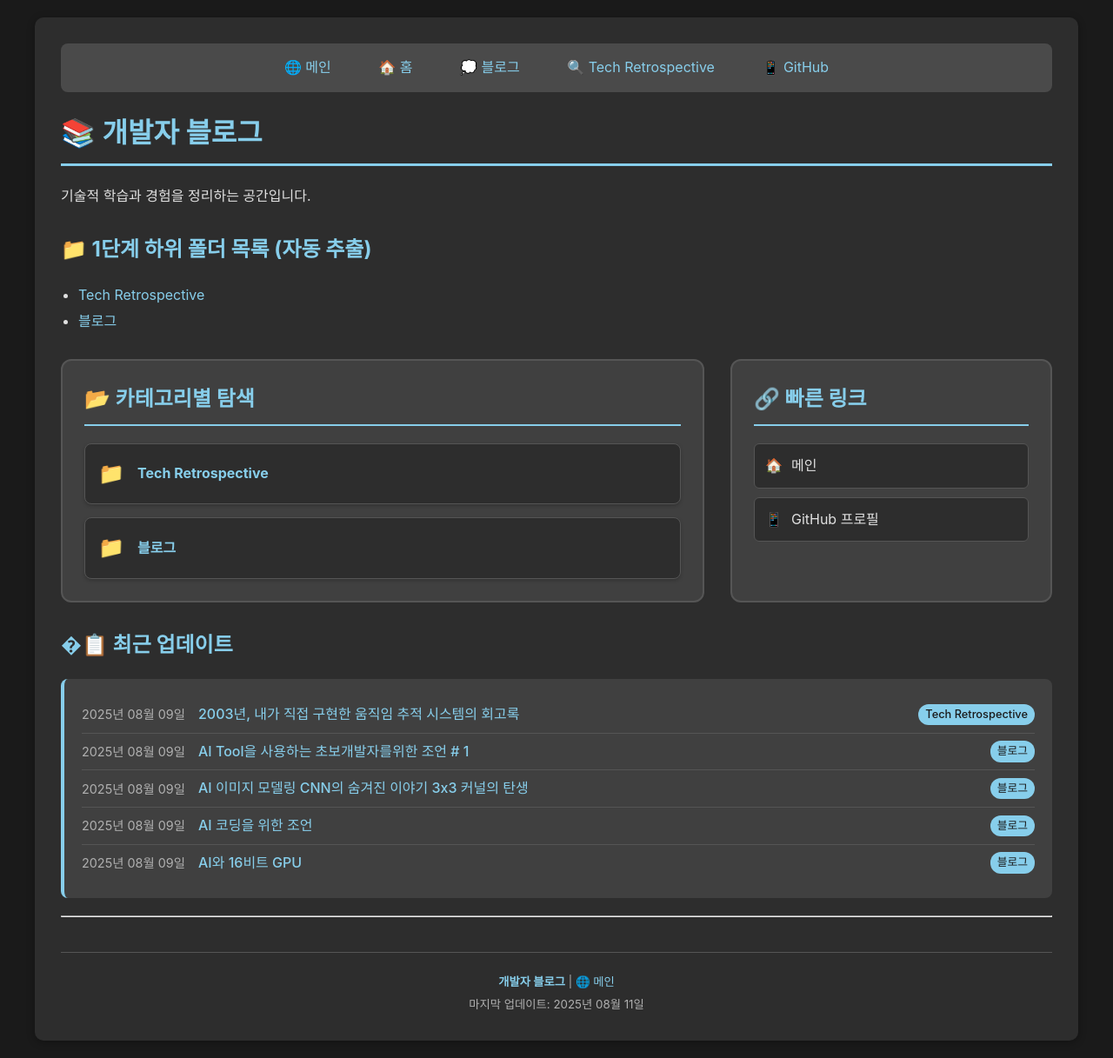
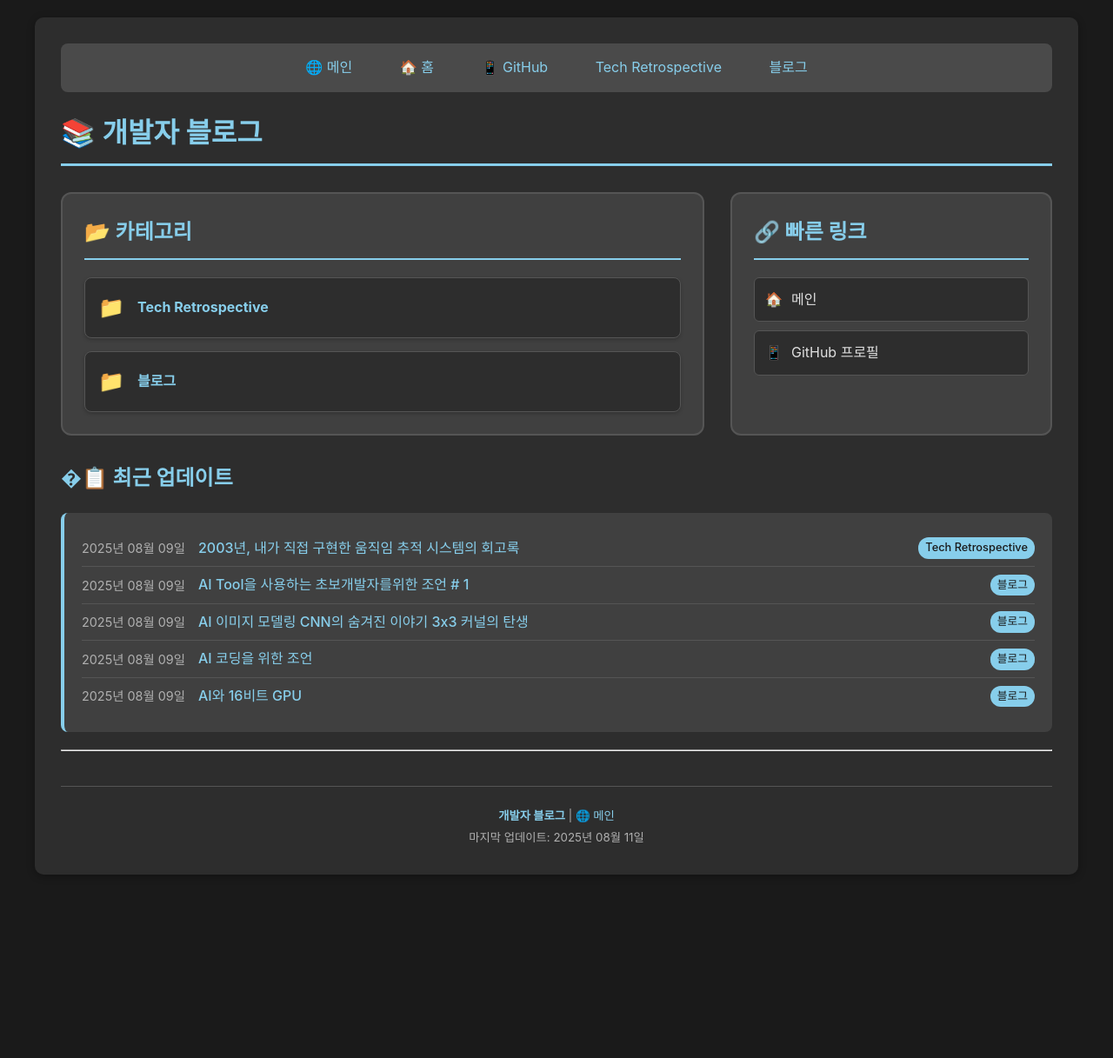
Before and after one commit to c0z0c/blog, a Jekyll site: the page built from index.md, in a window 1280 px wide. Shown: the whole page at 87% size. Built offline with Jekyll 4.4.1, drawn with Linux system fonts in a browser that asks for light colours; after the commit the page ends 1026 px from its top, so only the background shows below that.

Commit message:
동적폴더 적용

```diff
--- a/_layouts/default.html
+++ b/_layouts/default.html
@@ -441,13 +441,32 @@
 <body>
     <div class="main-wrapper">
         <div class="container">
-            <div class="nav-bar">
-                <a href="https://c0z0c.github.io/" target="_blank">🌐 메인</a>
-                <a href="{{ site.baseurl }}/">🏠 홈</a>
-                <a href="{{ site.baseurl }}/블로그/">💭 블로그</a>
-                <a href="{{ site.baseurl }}/Tech%20Retrospective/">🔍 Tech Retrospective</a>
-                <a href="https://github.com/c0z0c" target="_blank">📱 GitHub</a>
-            </div>
+                        <div class="nav-bar">
+                                <a href="https://c0z0c.github.io/" target="_blank">🌐 메인</a>
+                                <a href="{{ site.baseurl }}/">🏠 홈</a>
+                                <a href="https://github.com/c0z0c" target="_blank">📱 GitHub</a>
+                                {% assign folder_set = "" | split: "" %}
+                                {% for file in site.static_files %}
+                                    {% assign path_parts = file.path | split: '/' %}
+                                    {% if path_parts.size > 1 %}
+                                        {% assign folder = path_parts[0] %}
+                                        {% unless folder_set contains folder or folder == '' or folder contains '.' or folder == 'assets' %}
+                                            <a href="{{ site.baseurl }}/{{ folder }}/">{{ folder }}</a>
+                                            {% assign folder_set = folder_set | push: folder %}
+                                        {% endunless %}
+                                    {% endif %}
+                                {% endfor %}
+                                {% for page in site.pages %}
+                                    {% assign path_parts = page.path | split: '/' %}
+                                    {% if path_parts.size > 1 %}
+                                        {% assign folder = path_parts[0] %}
+                                        {% unless folder_set contains folder or folder == '' or folder contains '.' or folder == 'assets' %}
+                                            <a href="{{ site.baseurl }}/{{ folder }}/">{{ folder }}</a>
+                                            {% assign folder_set = folder_set | push: folder %}
+                                        {% endunless %}
+                                    {% endif %}
+                                {% endfor %}
+                        </div>
 
             {{ content }}
         </div>
--- a/index.md
+++ b/index.md
@@ -7,43 +7,33 @@ expires: 0
 pragma: no-cache
 ---
 
-
 # 📚 개발자 블로그
 
-기술적 학습과 경험을 정리하는 공간입니다.
-
-<div>
-  <h2>📁 1단계 하위 폴더 목록 (자동 추출)</h2>
-  <ul>
-    {% assign folder_set = "" | split: "" %}
-    {% for file in site.static_files %}
-      {% assign path_parts = file.path | split: '/' %}
-      {% if path_parts.size > 1 %}
-        {% assign folder = path_parts[0] %}
-        {% unless folder_set contains folder or folder == '' or folder contains '.' %}
-          <li><a href="{{ site.baseurl }}/{{ folder }}/">{{ folder }}</a></li>
-          {% assign folder_set = folder_set | push: folder %}
-        {% endunless %}
-      {% endif %}
-    {% endfor %}
-    {% for page in site.pages %}
-      {% assign path_parts = page.path | split: '/' %}
-      {% if path_parts.size > 1 %}
-        {% assign folder = path_parts[0] %}
-        {% unless folder_set contains folder or folder == '' or folder contains '.' %}
-          <li><a href="{{ site.baseurl }}/{{ folder }}/">{{ folder }}</a></li>
-          {% assign folder_set = folder_set | push: folder %}
-        {% endunless %}
-      {% endif %}
-    {% endfor %}
-  </ul>
-  <!-- 디버깅: 추출된 폴더 목록 -->
-  <!-- {{ folder_set | join: ', ' }} -->
-</div>
+{% assign folder_set = "" | split: "" %}
+{% for file in site.static_files %}
+  {% assign path_parts = file.path | split: '/' %}
+  {% if path_parts.size > 1 %}
+    {% assign folder = path_parts[0] %}
+    {% unless folder_set contains folder or folder == '' or folder contains '.' %}
+      {% assign folder_set = folder_set | push: folder %}
+    {% endunless %}
+  {% endif %}
+{% endfor %}
+{% for page in site.pages %}
+  {% assign path_parts = page.path | split: '/' %}
+  {% if path_parts.size > 1 %}
+    {% assign folder = path_parts[0] %}
+    {% unless folder_set contains folder or folder == '' or folder contains '.' %}
+      {% assign folder_set = folder_set | push: folder %}
+    {% endunless %}
+  {% endif %}
+{% endfor %}
+<!-- 디버깅: 추출된 폴더 목록 -->
+<!-- {{ folder_set | join: ', ' }} -->
 
 <div class="nav-sections">
   <div class="section-card">
-    <h2>📂 카테고리별 탐색</h2>
+    <h2>📂 카테고리</h2>
     <div class="folder-links">
       {% assign folder_set = "" | split: "" %}
       {% for file in site.static_files %}
```
